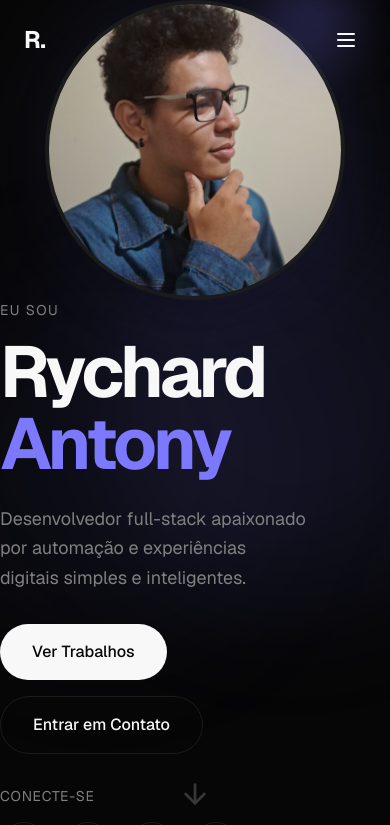
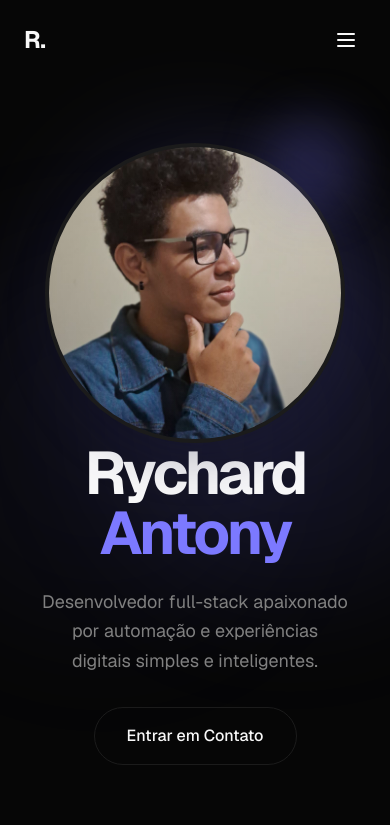
Before and after one commit to RychardProfissional/portifolio-frontend, a Next.js app: page / in a window 390 px wide. Shown: the top 825 px of the page. Built offline with nearby package versions, Linux system fonts and the light colour scheme.

Commit message:
insert basic respansivit

```diff
--- a/src/components/layouts/footer/index.tsx
+++ b/src/components/layouts/footer/index.tsx
@@ -16,7 +16,7 @@ export default function Footer() {
   return (
     <footer className="border-t border-border bg-background">
       <div className="max-w-7xl mx-auto py-12">
-        <div className="flex justify-between gap-8 mb-8">
+        <div className="flex md:flex-row flex-col md:p-0 p-6 justify-between gap-8 mb-8">
           {/* Brand */}
           <div className="space-y-4">
             <motion.h3
--- a/src/components/sections/about/index.tsx
+++ b/src/components/sections/about/index.tsx
@@ -6,7 +6,7 @@ export default function AboutSection() {
       <div className="max-w-7xl mx-auto">
         <div className="grid grid-cols-1 lg:grid-cols-2 gap-12 items-center">
           <div className="animate-slideInFromLeft">
-            <h2 className="text-4xl md:text-5xl font-bold mb-6">Sobre Mim</h2>
+            <h2 className="text-4xl md:text-5xl md:text-left text-center font-bold mb-6">Sobre Mim</h2>
 
             <div className="space-y-4 text-muted-foreground text-lg leading-relaxed">
               <p>
--- a/src/components/sections/contact/index.tsx
+++ b/src/components/sections/contact/index.tsx
@@ -62,7 +62,7 @@ export default function ContactSection() {
 
         <div className="grid grid-cols-1 md:grid-cols-2 gap-8">
           {/* Contact Info */}
-          <div className="space-y-6 animate-slideInFromLeft">
+          <div className="space-y-6 animate-slideInFromLeft hidden md:block">
             <div className="p-6 rounded-xl bg-card border border-border">
               <h3 className="text-lg font-semibold mb-2 text-foreground">Email</h3>
               <a
--- a/src/components/sections/curriculum/index.tsx
+++ b/src/components/sections/curriculum/index.tsx
@@ -3,7 +3,7 @@
 import { motion } from "framer-motion"
 import { useInView } from "framer-motion"
 import { useRef, useState } from "react"
-import { Download, FileText, X, ZoomIn, ZoomOut } from "lucide-react"
+import { Download, FileText, X } from "lucide-react"
 import { Button } from "@/components/ui/button"
 
 const experiences = [
@@ -108,17 +108,17 @@ export default function CurriculumSection() {
               transition={{ delay: 0.4, duration: 0.8 }}
               className="lg:sticky lg:top-24 h-fit"
             >
-              <div className="bg-background border-2 border-border rounded-2xl p-8 shadow-xl">
+              <div className="bg-background border-2 border-border rounded-2xl p-6 md:p-8 shadow-xl">
                 <div className="flex items-center gap-3 mb-6">
                   <FileText className="w-8 h-8 text-primary" />
                   <div>
-                    <h3 className="text-2xl font-bold">Currículo Completo</h3>
+                    <h3 className="md:text-2xl font-bold">Currículo Completo</h3>
                     <p className="text-sm text-muted-foreground">Visualize ou baixe meu CV</p>
                   </div>
                 </div>
-
+                <div className="space-y-4">
                   {!showPDF ? (
-                  <div className="space-y-4">
+                    <>
                       <div
                         className="h-[calc(100vh-350px)] bg-muted rounded-lg flex items-center justify-center border-2 border-dashed border-border hover:border-primary transition-colors cursor-pointer group"
                         onClick={() => setShowPDF(true)}
@@ -130,24 +130,24 @@ export default function CurriculumSection() {
                         </div>
                       </div>
 
-                    <div className="flex gap-3">
-                      <Button onClick={() => setShowPDF(true)} className="flex-1 h-12 text-base" size="lg">
+                      <div className="flex gap-3 md:flex-row flex-col">
+                        <Button onClick={() => setShowPDF(true)} className="flex-1 md:h-12 min-h-10 text-base" size="lg">
                           <FileText className="w-5 h-5 mr-2" />
                           Visualizar
                         </Button>
                         <Button
                           onClick={() => window.open("/pdfs/profile.pdf", "_blank")}
                           variant="outline"
-                        className="flex-1 h-12 text-base"
+                          className="flex-1 md:h-12 min-h-10 text-base"
                           size="lg"
                         >
                           <Download className="w-5 h-5 mr-2" />
                           Baixar PDF
                         </Button>
                       </div>
-                  </div>
+                    </>
                   ) : (
-                  <div className="space-y-4">
+                    <>
                       <div className="flex items-center justify-between gap-2">
                         <Button onClick={() => setShowPDF(false)} variant="ghost" size="sm">
                           <X className="w-4 h-4" />
@@ -172,8 +172,9 @@ export default function CurriculumSection() {
                         <Download className="w-5 h-5 mr-2" />
                         Baixar PDF
                       </Button>
+                    </>
+                  )}
                 </div>
-                )}
               </div>
             </motion.div>
           </div>
--- a/src/components/sections/hero/index.tsx
+++ b/src/components/sections/hero/index.tsx
@@ -27,7 +27,7 @@ export default function Hero() {
       </div>
 
       <div className="max-w-7xl mx-auto w-full">
-        <div className="flex flex-col md:flex-row  justify-between">
+        <div className="flex flex-col md:flex-row justify-between">
           {/* Coluna esquerda - Texto */}
           <motion.div
             initial={{ opacity: 0, x: -50 }}
@@ -36,7 +36,7 @@ export default function Hero() {
             className="order-2 md:order-1"
           >
             <motion.p
-              className="text-sm md:text-base text-muted-foreground mb-4 tracking-widest uppercase"
+              className="text-sm md:text-base hidden md:block text-muted-foreground mb-4 tracking-widest uppercase"
               initial={{ opacity: 0 }}
               animate={{ opacity: 1 }}
               transition={{ delay: 0.2 }}
@@ -45,7 +45,7 @@ export default function Hero() {
             </motion.p>
 
             <motion.h1
-              className="text-7xl md:text-8xl lg:text-9xl font-bold leading-none mb-6 tracking-tighter"
+              className="text-6xl text-center md:text-left md:text-8xl lg:text-9xl font-bold leading-none mb-6 tracking-tighter"
               style={{ fontFamily: "var(--font-space)" }}
               initial={{ opacity: 0, scale: 0.9 }}
               animate={{ opacity: 1, scale: 1 }}
@@ -56,7 +56,7 @@ export default function Hero() {
             </motion.h1>
 
             <motion.p
-              className="text-lg md:text-xl text-muted-foreground max-w-xl mb-8 leading-relaxed text-balance"
+              className="text-lg text-center md:text-left md:text-xl text-muted-foreground max-w-xl mb-8 leading-relaxed text-balance"
               initial={{ opacity: 0, y: 20 }}
               animate={{ opacity: 1, y: 0 }}
               transition={{ delay: 0.5 }}
@@ -72,7 +72,7 @@ export default function Hero() {
             >
               <motion.a
                 href="#work"
-                className="px-8 py-4 bg-primary text-primary-foreground rounded-full font-medium hover:bg-primary/90 transition-colors"
+                className="px-8 hidden md:flex py-4 bg-primary text-primary-foreground rounded-full font-medium hover:bg-primary/90 transition-colors"
                 whileHover={{ scale: 1.05 }}
                 whileTap={{ scale: 0.95 }}
               >
@@ -80,7 +80,7 @@ export default function Hero() {
               </motion.a>
               <motion.a
                 href="#contact"
-                className="px-8 py-4 border border-border rounded-full font-medium hover:bg-secondary transition-colors"
+                className="px-8 py-4 m-auto md:m-0 border border-border rounded-full font-medium hover:bg-secondary transition-colors"
                 whileHover={{ scale: 1.05 }}
                 whileTap={{ scale: 0.95 }}
               >
@@ -88,7 +88,12 @@ export default function Hero() {
               </motion.a>
             </motion.div>
 
-            <motion.div initial={{ opacity: 0, y: 20 }} animate={{ opacity: 1, y: 0 }} transition={{ delay: 0.9 }}>
+            <motion.div
+             initial={{ opacity: 0, y: 20 }}
+             animate={{ opacity: 1, y: 0 }}
+             transition={{ delay: 0.9 }}
+             className="hidden md:block"
+            >
               <p className="text-sm text-muted-foreground mb-4 uppercase tracking-wider">Conecte-se</p>
               <ul className="flex gap-4">
                 {socialMedias.map(({ icon: Icon, url, label }, index) => (
@@ -119,7 +124,7 @@ export default function Hero() {
             initial={{ opacity: 0, x: 50 }}
             animate={{ opacity: 1, x: 0 }}
             transition={{ duration: 0.8, delay: 0.4 }}
-            className="order-1 md:order-2 flex justify-center lg:justify-end"
+            className="order-1 md:order-2 flex justify-center md:mt-0 mt-24 lg:justify-end"
           >
             <div className="relative">
               <div className="relative w-[300px] h-[300px] md:w-[400px] md:h-[400px] lg:w-[500px] lg:h-[500px]">
@@ -160,7 +165,7 @@ export default function Hero() {
         </div>
 
         <motion.div
-          className="absolute bottom-12 left-1/2 -translate-x-1/2 cursor-pointer"
+          className="absolute hidden md:flex bottom-12 left-1/2 -translate-x-1/2 cursor-pointer"
           initial={{ opacity: 0, y: -20 }}
           animate={{ opacity: 1, y: 0 }}
           transition={{ delay: 1.2, repeat: Number.POSITIVE_INFINITY, repeatType: "reverse", duration: 1.5 }}
```
Lines whose indentation alone changed are shown as unchanged.
